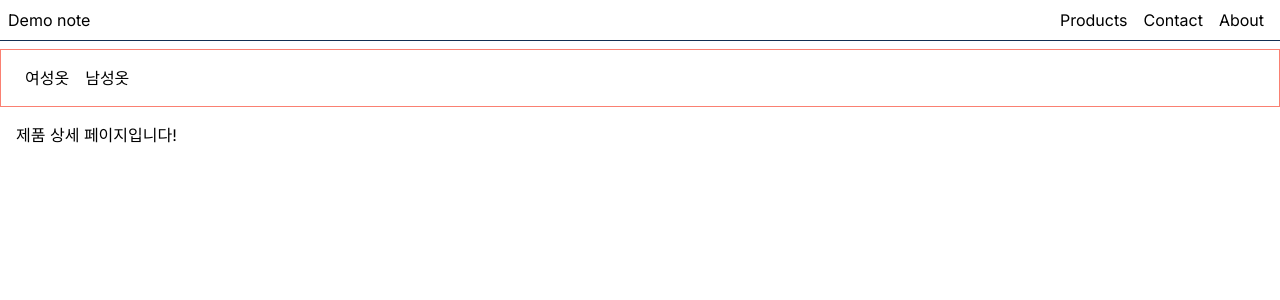
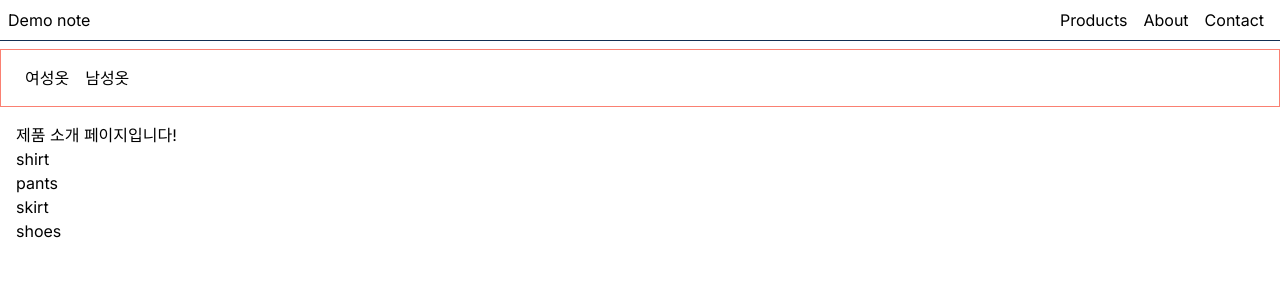
Before and after one commit to heyyyoon/note_nextjs, a Next.js app: page /products in a window 1280 px wide. Shown: the top 300 px of the page. Built offline with nearby package versions, Linux system fonts and the light colour scheme.

Commit message:
client component

```diff
--- a/src/app/layout.tsx
+++ b/src/app/layout.tsx
@@ -2,6 +2,7 @@ import type { Metadata } from 'next'
 import { Inter } from 'next/font/google'
 import './globals.css'
 import styles from './layout.module.css';
+import Link from 'next/link';
 
 const inter = Inter({ subsets: ['latin'] })
 
@@ -21,9 +22,9 @@ export default function RootLayout({
         <header className={styles.header}>
           <h1>Demo note</h1>
           <nav className={styles.nav}>
-            <a href="/products">Products</a>
-            <a href="/contact">Contact</a>
-            <a href="/about">About</a>
+            <Link href="/products">Products</Link>
+            <Link href="/about">About</Link>
+            <Link href="/contact">Contact</Link>
           </nav>
         </header>
         {children}
--- a/src/app/page.tsx
+++ b/src/app/page.tsx
@@ -1,5 +1,11 @@
+import Counter from '@/component/Counter';
 import Image from 'next/image'
-
+import os from 'os' // 노드 APIs
 export default function Home() {
-  return <h1>메인 페이지입니다.</h1>
-}
+  console.log(os.hostname());
+  return (
+    <>
+      <h1>메인 페이지입니다.</h1>
+      <Counter />
+    </>
+  )}
--- a/src/app/products/layout.tsx
+++ b/src/app/products/layout.tsx
@@ -1,3 +1,4 @@
+import Link from 'next/link'
 import styles from './layout.module.css'
 
 export default function ProductsLayout({
@@ -8,8 +9,8 @@ export default function ProductsLayout({
   return (
     <>
       <nav className={styles.nav}>
-        <a href="">여성옷</a>
-        <a href="">남성옷</a>
+        <Link href="">여성옷</Link>
+        <Link href="">남성옷</Link>
       </nav>
       <section className={styles.product}>{children}</section>
     </>
--- a/src/app/products/page.tsx
+++ b/src/app/products/page.tsx
@@ -1,3 +1,17 @@
+import Link from "next/link";
+const products = ['shirt', 'pants', 'skirt', 'shoes'];
+
 export default function ProductsPage() {
-  return <h1>제품 상세 페이지입니다!</h1>;
+  return (
+    <>
+      <h1>제품 소개 페이지입니다!</h1>
+      <ul>
+        { products.map((product, index) =>
+          <li key={index}>
+            <Link href={`/products/${product}`}>{product}</Link>
+          </li>
+        )}
+      </ul>
+    </>
+  )
 }
--- /dev/null
+++ b/src/component/Counter.tsx
@@ -0,0 +1,14 @@
+'use client';
+
+import { useState } from "react";
+
+export default function Counter() {
+  const [count, setCount] = useState(0);
+
+  return (
+    <>
+      <p>{count}</p>
+      <button onClick={() => setCount(num => num+1)}>클릭하세요</button>
+    </>
+  );
+}
```
